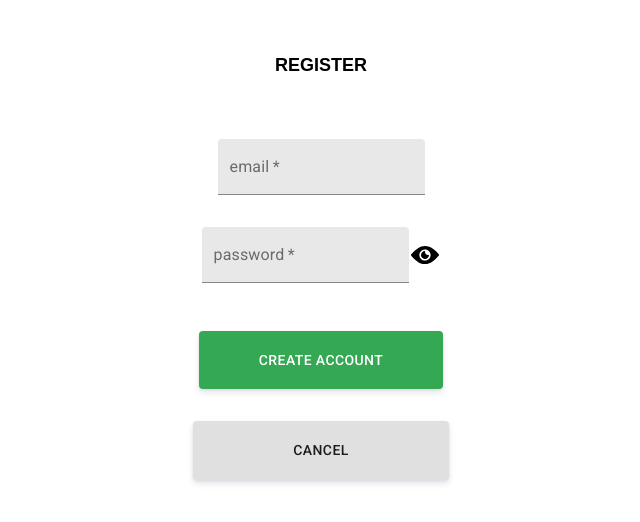
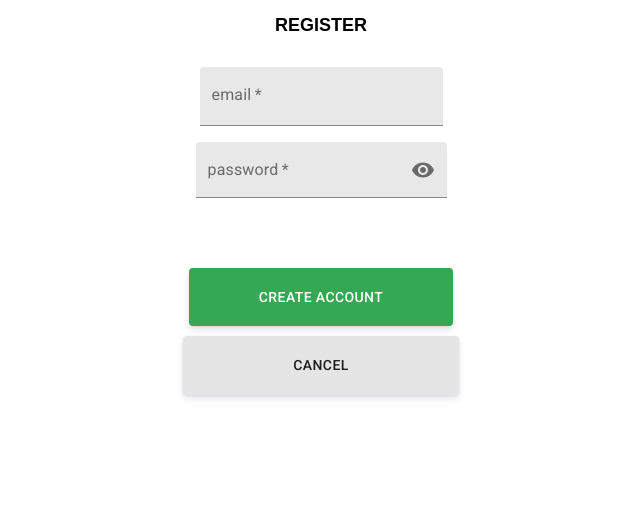
Before and after one commit to TeamEazyMeals/eazy-meals, a React (Create React App) app: page /homepage/signup in a window 1280 px wide. Shown: the top 522 px of the page, without its empty margins (319-959 px from the left). Built offline with nearby package versions, Linux system fonts and the light colour scheme; what gotrue-js would draw is missing.

Commit message:
inputpassword eye visibity

```diff
--- a/src/components/SignUpSetUp/SignUpSetUp.jsx
+++ b/src/components/SignUpSetUp/SignUpSetUp.jsx
@@ -1,39 +1,28 @@
 import React from "react";
 import { useState } from "react";
-import { Redirect } from "react-router-dom";
-import useSignUp from "./SignUp.stories";
+import SignUpSetUp from "./SignUp.stories";
 import useAuth from "../../utility/useAuth";
 import { TextField, Button } from "@material-ui/core";
 import styled from "styled-components";
-import { IoIosEye, IoIosEyeOff } from "react-icons/io";
 import { InputAdornment, IconButton } from "@material-ui/core";
+import { Visibility, VisibilityOff } from "@material-ui/icons";
+
 const Form = styled.form`
-  display: flex;
-  flex-direction: column;
-  align-items: center;
-  padding: 2rem;
-  color: white;
+  text-align: center;
+  display: block;
 `;
-const Butt = styled.div`
-  text-align: center;
-  justify-content: center;
-  flex-direction: column;
-  padding: 2rem;
+const Input = styled.div`
+  padding: 1rem;
 `;
-
 const StyledButton = styled(Button)`
   && {
     background: #34a853;
     box-shadow: 0 4px 6px rgba(50, 50, 93, 0.11), 0 1px 3px rgba(0, 0, 0, 0.08);
-    padding: 17px 60px;
+    padding: 17px 70px;
     color:white;
+    margin-top:70px;
 
-`;
-const Label = styled.label`
-  padding: 1rem;
-`;
-const Nav = styled.nav`
-padding 2rem;
+
 `;
 const Title = styled.h1`
   text-align: center;
@@ -42,39 +31,24 @@ const Title = styled.h1`
 `;
 const CancelButton = styled(Button)`
   && {
+    margin-top: 10px;
     box-shadow: 0 4px 6px rgba(50, 50, 93, 0.11), 0 1px 3px rgba(0, 0, 0, 0.08);
-    padding: 17px 100px;
-    display: flex;
+    padding: 17px 110px;
+    background: #e5e5e5;
   }
 `;
-const StyledIoIosEye = styled(IoIosEye)`
-  && {
-    fill: black;
-    width: 2rem;
-    height: auto;
-  }
-`;
-const StyledIoIosEyeOff = styled(IoIosEyeOff)`
-  && {
-    fill: black;
-    width: 2rem;
-    height: auto;
-  }
-`;
+const Nav = styled.nav`
+bacground-color:grey;
+`
 
-const PasswordAndEyeDiv = styled.div`
-  display: flex;
-  justify-content: center;
-`;
+const PasswordAndEyeDiv = styled.div``;
 
 const SignUp = () => {
   const [passwordShown, setPasswordShown] = useState(false);
   const togglePasswordVisiblity = () => {
     setPasswordShown(passwordShown ? false : true);
   };
-  const handleMouseDownPassword = (event) => {
-    event.preventDefault();
-  };
+
   const {
     error,
     email,
@@ -87,49 +61,55 @@ const SignUp = () => {
   return (
     <>
       {error && <div>{error}</div>}
-      <Nav>
+      <nav>
         <Title>REGISTER</Title>
         <Form name="signup" onSubmit={handleSignUpForm}>
-          <Label>
+          <Input>
+            <label>
               <TextField
                 variant="filled"
                 label="email"
                 value={email}
                 required
                 onChange={handleEmailInput}
+                inputProps={{
+                  style: { padding: "20px 30px" },
+                }}
               />
-          </Label>
-
-          <Label>
+            </label>
+          </Input>
+          <label>
             <PasswordAndEyeDiv>
               <TextField
                 variant="filled"
                 type={passwordShown ? "text" : "password"}
                 label="password"
-                autoComplete="on"
+                autoComplete="off"
                 required
                 value={password}
                 onChange={handlePasswordInput}
+                InputProps={{
+                  endAdornment: (
+                    <InputAdornment position="end">
+                      <IconButton edge="end" onClick={togglePasswordVisiblity}>
+                        {passwordShown ? <VisibilityOff /> : <Visibility />}
+                      </IconButton>
+                    </InputAdornment>
+                  ),
+                }}
+              />
+            </PasswordAndEyeDiv>
+          </label>
 
-              />
-              {passwordShown ? (
-                <StyledIoIosEyeOff onClick={togglePasswordVisiblity} />
-              ) : (
-                <StyledIoIosEye onClick={togglePasswordVisiblity} />
-              )}
-            </PasswordAndEyeDiv>
-          </Label>
-
-          <Butt>
           <StyledButton type="submit" variant="contained">
             CREATE ACCOUNT
           </StyledButton>
-          </Butt>
+          <br></br>
           <CancelButton variant="contained" href="/">
             CANCEL
           </CancelButton>
         </Form>
-      </Nav>
+      </nav>
     </>
   );
 };
--- a/src/components/Timer/Timer.jsx
+++ b/src/components/Timer/Timer.jsx
@@ -11,7 +11,7 @@ const Timer = () => {
   useEffect(() => {
     if (start === true) {
       pauseTimer.current =
-        counter > 0 && setTimeout(() => setCounter(counter - 1), 1000 * 60);
+        counter > 0 && setTimeout(() => setCounter(counter - 1), 1000);
     }
 
     return () => {
```
Also changed, not shown: package.json (+9 -8 lines), 2 other files (tests, documents, lock files or other folders). Lines whose indentation alone changed are shown as unchanged.
